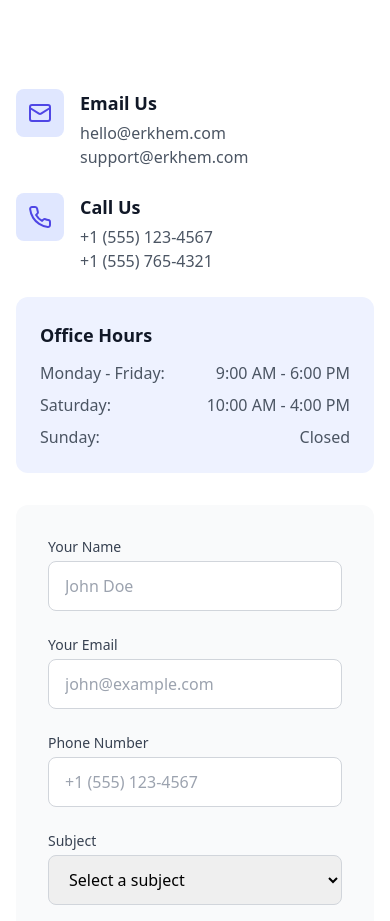
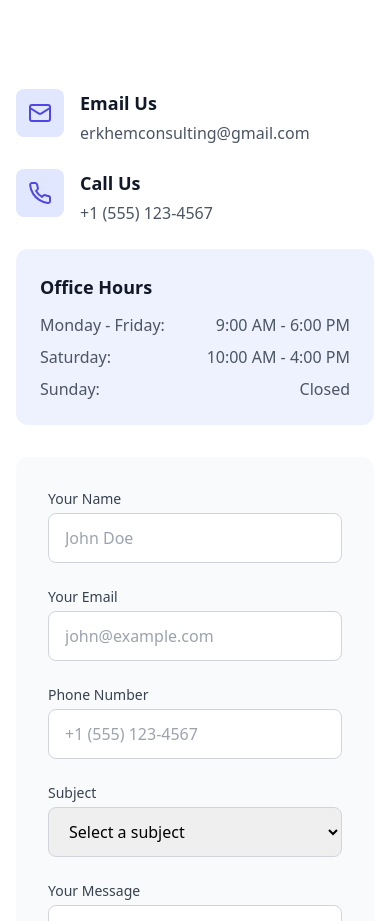
Before and after one commit to erkhemtugsB/erkhem-consulting-bolt, a React (Vite) app: page / in a window 390 px wide. Shown: the part 4267-5188 px from the top of the page. Built offline with nearby package versions, Linux system fonts and the light colour scheme.

Commit message:
removed phone number and email (Extras)

```diff
--- a/src/components/Contact.tsx
+++ b/src/components/Contact.tsx
@@ -60,8 +60,8 @@ const Contact = () => {
               </div>
               <div>
                 <h3 className="text-lg font-semibold text-gray-900 mb-1">Email Us</h3>
-                <p className="text-gray-600">hello@erkhem.com</p>
-                <p className="text-gray-600">support@erkhem.com</p>
+                <p className="text-gray-600">erkhemconsulting@gmail.com</p>
+                {/* <p className="text-gray-600">support@erkhem.com</p> */}
               </div>
             </div>
 
@@ -72,7 +72,7 @@ const Contact = () => {
               <div>
                 <h3 className="text-lg font-semibold text-gray-900 mb-1">Call Us</h3>
                 <p className="text-gray-600">+1 (555) 123-4567</p>
-                <p className="text-gray-600">+1 (555) 765-4321</p>
+                {/* <p className="text-gray-600">+1 (555) 765-4321</p> */}
               </div>
             </div>
 
@@ -151,7 +151,7 @@ const Contact = () => {
                   >
                     <option value="">Select a subject</option>
                     <option value="Web Development">Web Development</option>
-                    <option value="UI/UX Design">UI/UX Design</option>
+                    <option value="UI/UX Design">Graphic Design</option>
                     <option value="E-commerce">E-commerce</option>
                     <option value="Consultation">Consultation</option>
                     <option value="Other">Other</option>
```
